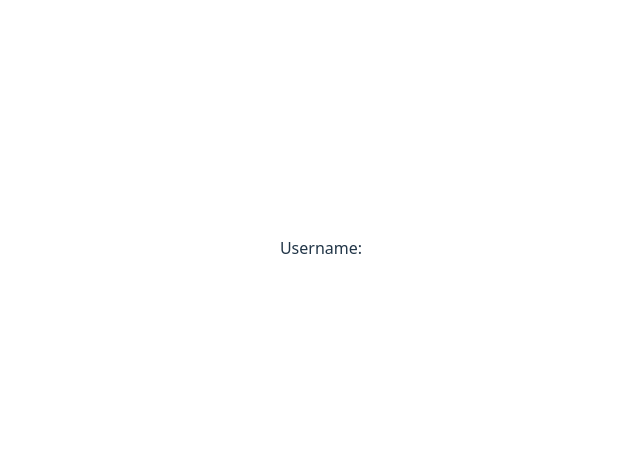
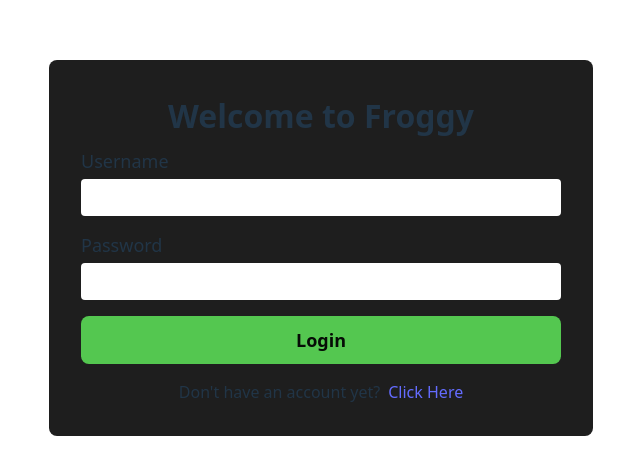
Before and after one commit to millerforce/CSCN73060-Project-1, a React (Vite) app in the folder web/: page /login in a window 1280 px wide. Shown: the part 152-626 px from the top of the page, without its empty margins (319-959 px from the left). Built offline with nearby package versions, Linux system fonts and the light colour scheme; no server answers.

Commit message:
Implemented login

```diff
--- a/web/src/styles/pages/loginPage.module.css
+++ b/web/src/styles/pages/loginPage.module.css
@@ -1,3 +1,55 @@
 .wrapper {
     display: flex;
+    flex-direction: column;
+    gap: 0.5rem;
+    background-color: #1e1e1e;
+    border-radius: 0.5rem;
+    padding: 2rem;
+    min-width: 30rem;
 }
+
+.title {
+    font-size: xx-large;
+    font-weight: bolder;
+}
+
+.form {
+    display: flex;
+    flex-direction: column;
+    gap: 1rem;
+}
+
+.item {
+    display: flex;
+    flex-direction: column;
+    text-align: left;
+    gap: 0.25rem;
+    font-size: large;
+}
+
+.error {
+    color: red;
+}
+
+.input {
+    padding: 0.5rem;
+    border-style: none;
+    border-radius: 0.25rem;
+    font-size: large;
+}
+
+.signup {
+    display: flex;
+    text-align: center;
+    align-items: center;
+    justify-content: center;
+    width: 100%;
+    gap: 0.5rem;
+}
+
+.button {
+    background-color: #54c750;
+    color: #060c06;
+    font-size: large;
+    font-weight: bold;
+}
--- a/web/src/ui/pages/loginPage.tsx
+++ b/web/src/ui/pages/loginPage.tsx
@@ -1,11 +1,56 @@
 import styles from "@styles/pages/loginPage.module.css"
+import {useForm} from "react-hook-form";
+import type {AccountCredentials} from "../../http/types/account.ts";
+import {useAuth} from "../../auth/authProvider.tsx";
+import {NavLink, useNavigate} from "react-router";
 
 export default function LoginPage() {
+    const {
+        register,
+        handleSubmit,
+        formState: {errors, isSubmitting},
+    } = useForm<AccountCredentials>();
+
+    const auth = useAuth();
+    const navigate = useNavigate();
+
+    const onSubmit = async (upload: AccountCredentials) => {
+        const success = await auth?.login(upload);
+
+        if (success) navigate("/");
+    }
+
     return <div className={styles.wrapper}>
-        <form>
-            <div>
-                <label>Username:</label>
+        <div className={styles.title}>Welcome to Froggy</div>
+        <form className={styles.form} onSubmit={handleSubmit(onSubmit)}>
+            <div className={styles.item}>
+                <label>Username</label>
+                <input className={styles.input} type="username" {...register("username", {
+                    required: "Username is required",
+                })}/>
+                {errors.username && <div className={styles.error}>{errors.username.message}</div>}
+            </div>
 
+            <div className={styles.item}>
+                <label>Password</label>
+                <input className={styles.input} type="password" {...register("password", {
+                        required: "Password is required",
+                        minLength: {
+                            value: 6,
+                            message: "Minimum 6 characters"
+                        }
+                    }
+                )}/>
+                {errors.password && <div className={styles.error}>{errors.password.message}</div>}
+            </div>
+
+            <button className={styles.button} type="submit" disabled={isSubmitting}>
+                {isSubmitting ? "Logging in..." : "Login"}
+            </button>
+
+            <div className={styles.signup}>
+                <div>Don't have an account yet?</div>
+                <NavLink to={"/signup"}>Click Here</NavLink>
             </div>
         </form>
     </div>
```
